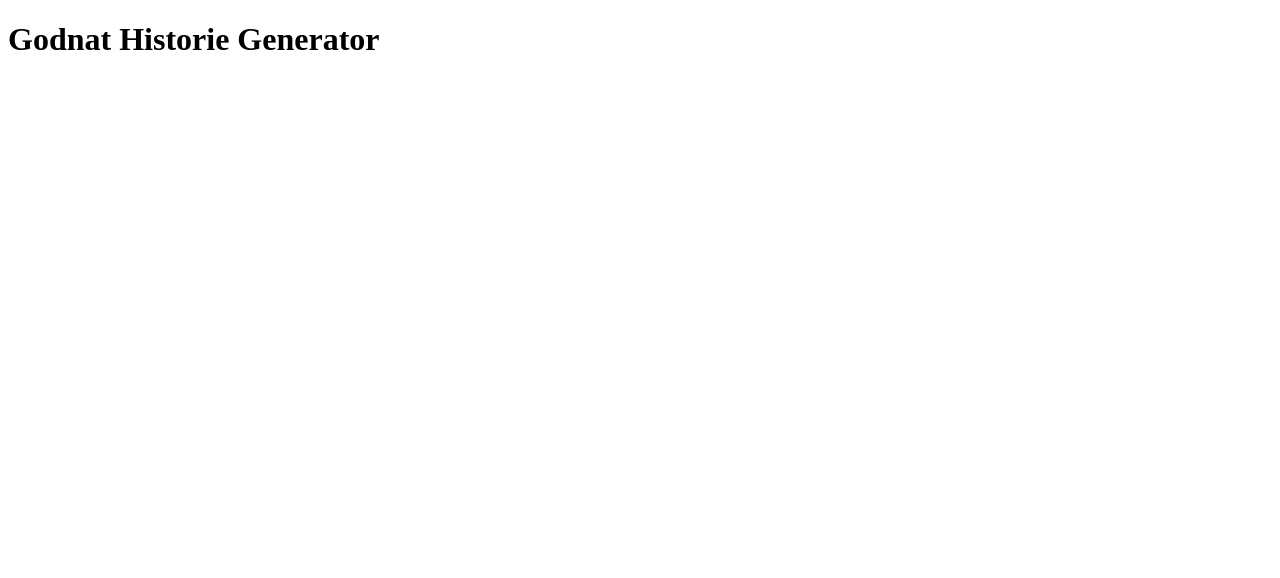
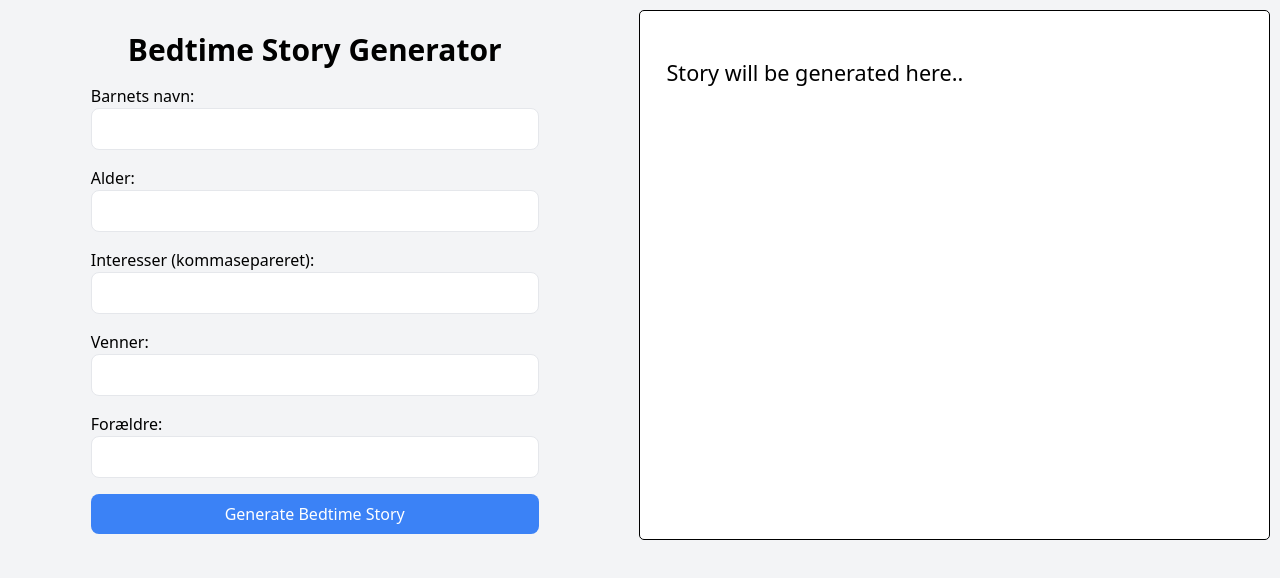
Before and after one commit to Scrumbledore-s-Army/HistoryGeneratorGPT-Frontend, a plain HTML site: page index.html in a window 1280 px wide. Drawn offline with nearby package versions, Linux system fonts and the light colour scheme.

Commit message:
Update index.html

```diff
--- a/index.html
+++ b/index.html
@@ -3,9 +3,97 @@
 <head>
     <meta charset="UTF-8">
     <meta name="viewport" content="width=device-width, initial-scale=1.0">
-    <title>Document</title>
+    <link href="https://fonts.googleapis.com/css2?family=Poppins:wght@300;400;500;600&display=swap" rel="stylesheet">
+    <title>Bedtime Story Generator</title>
 </head>
-<body>
-    <h1>Godnat Historie Generator</h1>
+<body class="bg-gray-100 font-poppins">
+
+    <div style="display: flex; justify-content: space-evenly;">
+
+    <div class="container mx-auto p-4">
+        <h1 class="text-3xl font-semibold text-center my-4">Bedtime Story Generator</h1>
+        <form class="max-w-md mx-auto">
+            <div class="mb-4">
+                <label for="childName" class="block font-medium">Barnets navn:</label>
+                <input type="text" id="childName" class="w-full px-3 py-2 border rounded-lg focus:outline-none focus:border-blue-500">
+            </div>
+
+            <div class="mb-4">
+                <label for="childAge" class="block font-medium">Alder:</label>
+                <input type="text" id="childAge" class="w-full px-3 py-2 border rounded-lg focus:outline-none focus:border-blue-500">
+            </div>
+
+            <div class="mb-4">
+                <label for="childInterests" class="block font-medium">Interesser (kommasepareret):</label>
+                <input type="text" id="childInterests" class="w-full px-3 py-2 border rounded-lg focus:outline-none focus:border-blue-500">
+            </div>
+
+            <div class="mb-4">
+                <label for="childFriends" class="block font-medium">Venner:</label>
+                <input type="text" id="childFriends" class="w-full px-3 py-2 border rounded-lg focus:outline-none focus:border-blue-500">
+            </div>
+
+            <div class="mb-4">
+                <label for="childParents" class="block font-medium">Forældre:</label>
+                <input type="text" id="childParents" class="w-full px-3 py-2 border rounded-lg focus:outline-none focus:border-blue-500">
+            </div>
+
+            <button type="button" onclick="generateBedtimeStory()" class="w-full py-2 px-4 text-white bg-blue-500 rounded-lg hover:bg-blue-600 transition duration-300 ease-in-out">Generate Bedtime Story</button>
+        </form>
+
+
+    </div>
+
+
+    <div class="container mx-auto p-4" style="margin: 10px; background: white; border: 1px solid black; border-radius: 5px; max-height: 95vh; overflow: auto;">
+        <div id="loadingSpinner" class="fixed top-0 left-0 w-screen h-screen flex justify-center items-center bg-gray-700 bg-opacity-50 z-50 invisible">
+            <div class="animate-spin rounded-full h-20 w-20 border-t-2 border-b-2 border-blue-500"></div>
+            <p>...Loading story..</p>
+        </div>
+        <div id="bedtimeStory" class="mt-8 text-lg"><p style="margin: 10px; font-size: larger;">Story will be generated here..</p></div>
+    </div>
+
+</div>
+
+    <script>
+       function showLoadingSpinner() {
+    const loadingSpinner = document.getElementById('loadingSpinner');
+    loadingSpinner.classList.remove('invisible');
+}
+
+function hideLoadingSpinner() {
+    const loadingSpinner = document.getElementById('loadingSpinner');
+    loadingSpinner.classList.add('invisible');
+}
+
+function generateBedtimeStory() {
+    showLoadingSpinner(); // Show the loading spinner
+
+    const childName = document.getElementById('childName').value;
+    const childAge = document.getElementById('childAge').value;
+    const childInterests = document.getElementById('childInterests').value.split(',').map(interest => interest.trim());
+    const childFriends = document.getElementById('childFriends').value;
+    const childParents = document.getElementById('childParents').value;
+
+    // Make a request to the API to get the bedtime story
+    fetch(`http://localhost:8080/api/joke?about=${childName},age=${childAge},interests=${childInterests.join(',')},friends=${childFriends}&parents=${childParents}`)
+        .then(response => response.json())
+        .then(data => {
+            const bedtimeStory = data.answer;
+
+            // Display the generated bedtime story
+            const bedtimeStoryDisplay = document.getElementById('bedtimeStory');
+            bedtimeStoryDisplay.innerHTML = `<p>${bedtimeStory}</p>`;
+
+            hideLoadingSpinner(); // Hide the loading spinner once the data is loaded
+        })
+        .catch(error => {
+            console.error('Error:', error);
+            hideLoadingSpinner(); // Hide the loading spinner in case of an error
+        });
+}
+
+    </script>
+    <script src="https://cdn.tailwindcss.com"></script>
 </body>
 </html>
```
